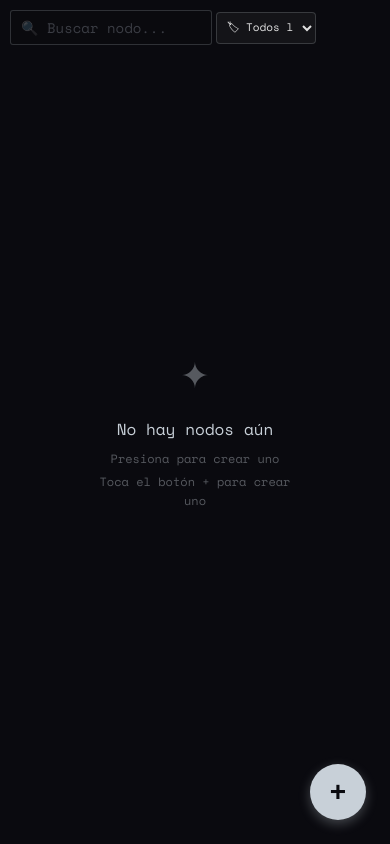
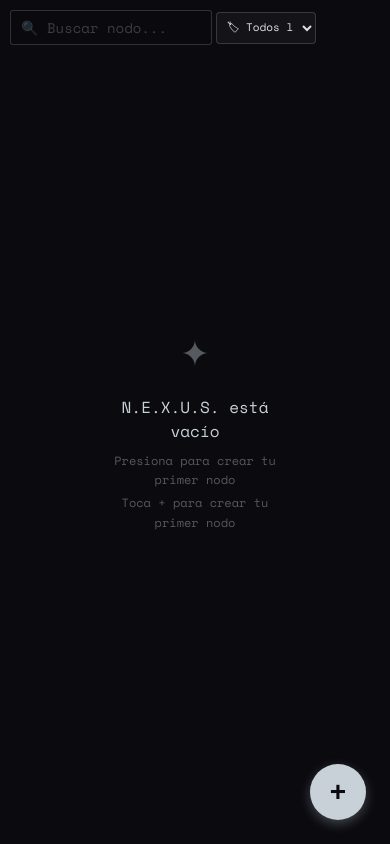
Before and after one commit to UrielMartinez21/Knowledge-Graph, a Django app: page / in a window 390 px wide. Run offline with Django 5.2, Linux system fonts and the light colour scheme; data that the repository does not hold is empty; some libraries are stand-ins or nearby versions.

Commit message:
feat: added acronym

```diff
--- a/static/graph/css/style.css
+++ b/static/graph/css/style.css
@@ -339,7 +339,7 @@ canvas { display: block; }
 
   .overlay-state__hint kbd { display: none; }
   .overlay-state__hint::after {
-    content: 'Toca el botón + para crear uno';
+    content: 'Toca + para crear tu primer nodo';
     display: block; margin-top: 4px;
   }
   .overlay-state__hint { font-size: 0; }
--- a/templates/graph/index.html
+++ b/templates/graph/index.html
@@ -5,7 +5,7 @@
 <head>
   <meta charset="UTF-8">
   <meta name="viewport" content="width=device-width, initial-scale=1.0">
-  <title>Knowledge Graph 3D</title>
+  <title>N.E.X.U.S.</title>
   <link rel="icon" type="image/svg+xml" href="{% static 'graph/favicon.svg' %}">
   <link rel="stylesheet" href="{% static 'graph/css/style.css' %}">
   <link rel="preconnect" href="https://fonts.googleapis.com">
@@ -136,13 +136,13 @@
 
   <div id="loading-state" class="overlay-state">
     <div class="spinner"></div>
-    <p class="overlay-state__title">Cargando grafo...</p>
+    <p class="overlay-state__title">Iniciando N.E.X.U.S.</p>
   </div>
 
   <div id="empty-state" class="overlay-state" style="display:none;">
     <p class="overlay-state__icon">✦</p>
-    <p class="overlay-state__title">No hay nodos aún</p>
-    <p class="overlay-state__hint">Presiona <kbd>N</kbd> para crear uno</p>
+    <p class="overlay-state__title">N.E.X.U.S. está vacío</p>
+    <p class="overlay-state__hint">Presiona <kbd>N</kbd> para crear tu primer nodo</p>
   </div>
 
   <div id="error-state" class="overlay-state" style="display:none;">
```
Also changed, not shown: README.md.
